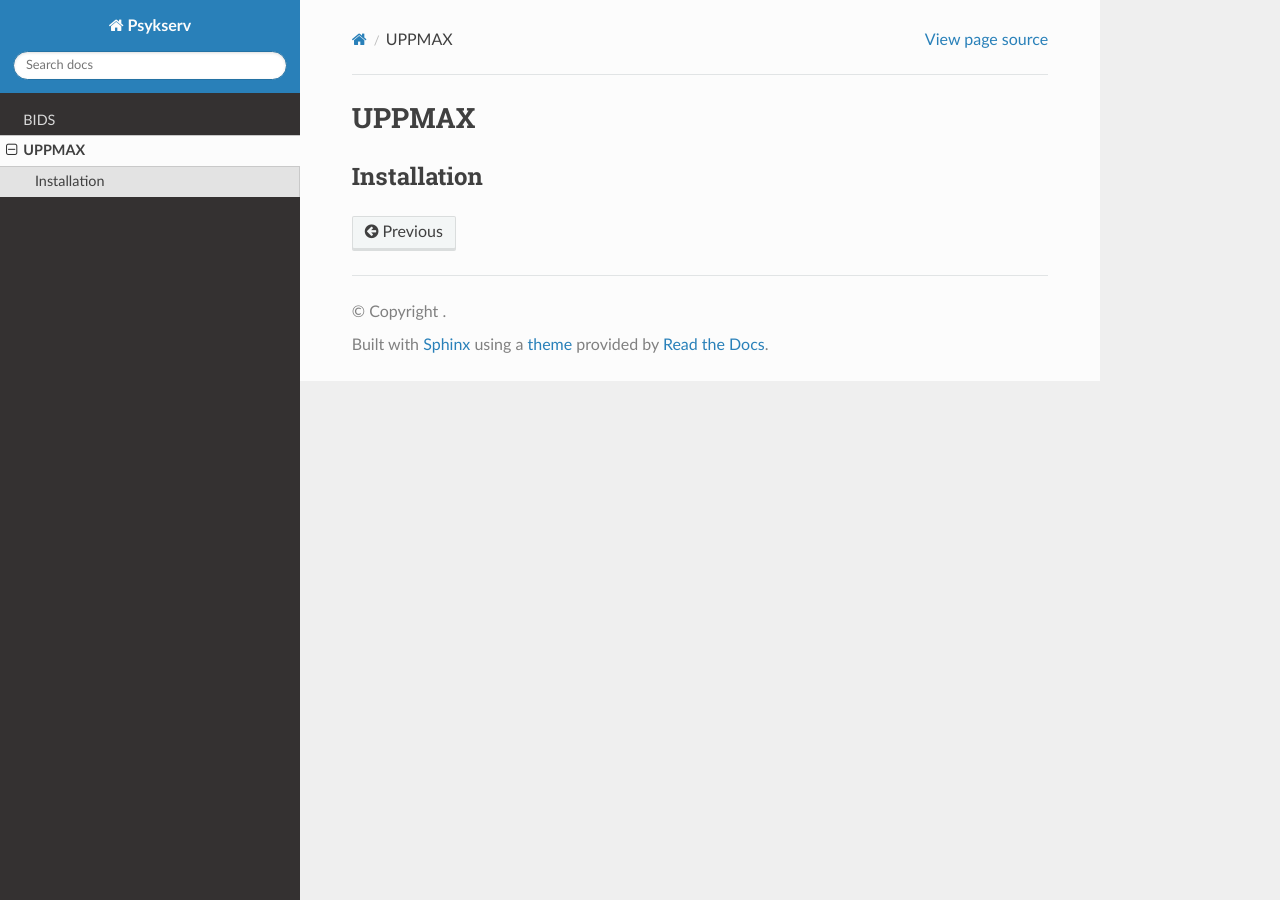
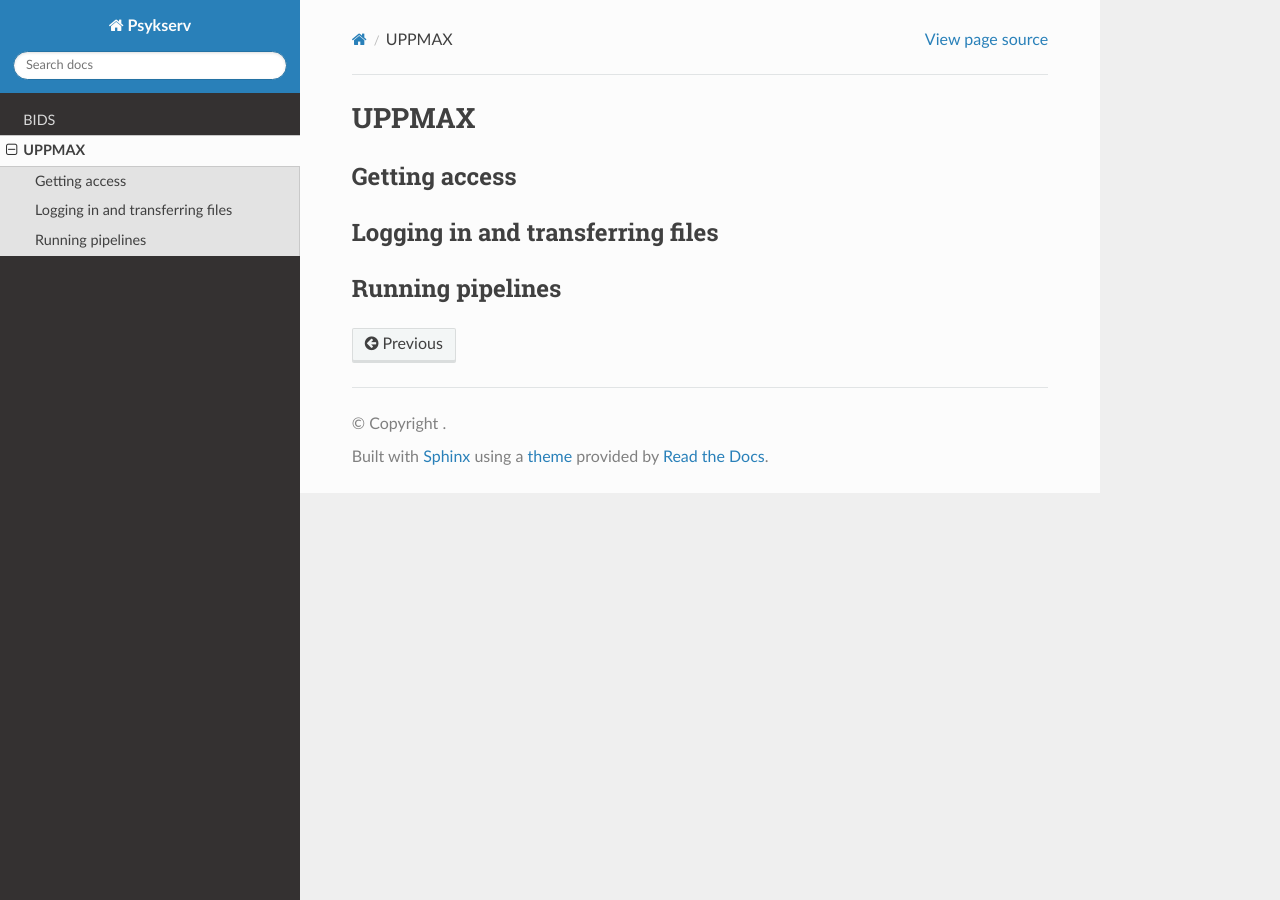
Before and after one commit to psychmedImaging/rtd-psykserver, a Sphinx documentation site: the page built from docs/source/UPPMAX.rst, in a window 1280 px wide. Built offline with Sphinx 7.4.7 and the Read the Docs theme 3.1.0, drawn with Linux system fonts in a browser that asks for light colours.

Commit message:
create lineout

```diff
--- a/docs/source/UPPMAX.rst
+++ b/docs/source/UPPMAX.rst
@@ -1,7 +1,11 @@
 UPPMAX
 =====
 
-.. _installation:
+Getting access
+------------
 
-Installation
+Logging in and transferring files
 ------------
+
+Running pipelines
+------------
```
